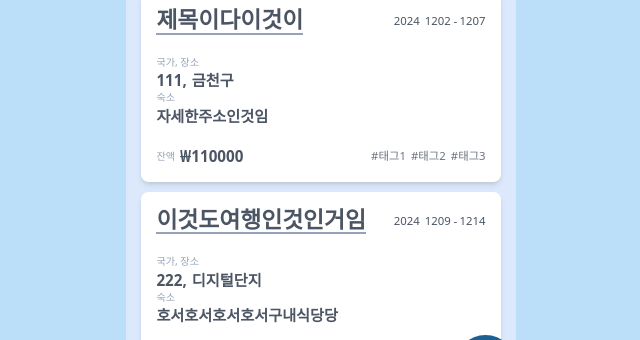
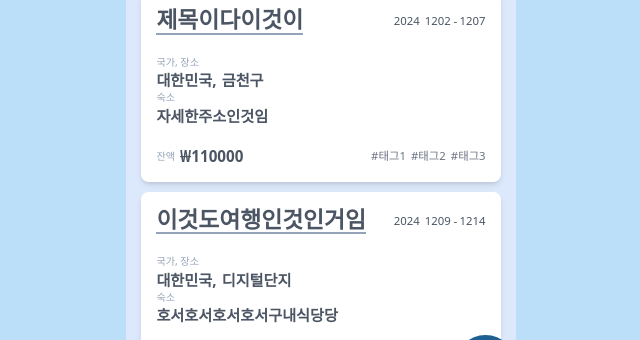
Before and after one commit to kosta-donana/luce-vita-client, a React (Vite) app: page / in a window 1280 px wide. Shown: the part 334-674 px from the top of the page, without its empty margins (319-959 px from the left). Built offline with nearby package versions, Linux system fonts and the light colour scheme.

Commit message:
feat: Home 페이지에 Travel 인터페이스 적용, 더미 데이터 생성

```diff
--- a/src/components/home/TravelCard.tsx
+++ b/src/components/home/TravelCard.tsx
@@ -1,5 +1,5 @@
 import { Tag } from './Tag';
-import { Travel } from '../../pages/Home';
+import { Travel } from '../../models/travel.model';
 
 export function TravelCard({ travel }: { travel: Travel }) {
   return (
@@ -25,7 +25,7 @@ export function TravelCard({ travel }: { travel: Travel }) {
         <div>
           <div className="text-slate-400">국가, 장소</div>
           <div className="text-2xl font-bold text-gray-600">
-            <span>{travel.countryno}</span>
+            <span>{travel.country.countryname}</span>
             <span className="mr-2">,</span>
             <span>{travel.localname}</span>
           </div>
--- a/src/pages/Home.tsx
+++ b/src/pages/Home.tsx
@@ -4,27 +4,13 @@ import { TravelCard } from '../components/home/TravelCard';
 import { TravelEmpty } from '../components/home/TravelEmpty';
 import { Header } from '../components/home/Header';
 import { CreateTravelButton } from '../components/home/CreateTravelButton';
+import { Travel } from '../models/travel.model';
 
-export interface Travel {
-  travelid: number;
-  userid: string;
-  countryno: number;
-  title: string;
-  startdate: string;
-  enddate: string;
-  localname: string;
-  address: string;
-  travelimg: string;
-  budgettotal: number;
-  tag: string; // tags 아닌가 ?
-  memo: string;
-}
-
-const initialTravels: Array<Travel> = [
+const dummyTravels: Array<Travel> = [
   {
     travelid: 11,
     userid: '10dhdof03hd9dh',
-    countryno: 111,
+    country: { countryname: '대한민국', currency: 'KRW' },
     title: '제목이다이것이',
     startdate: '1202',
     enddate: '1207',
@@ -32,13 +18,13 @@ const initialTravels: Array<Travel> = [
     address: '자세한주소인것임',
     travelimg: 'https://??????',
     budgettotal: 110000,
-    tag: '태그1',
+    tags: ['태그1'],
     memo: '메모별것도없네이거',
   },
   {
     travelid: 22,
     userid: '32dkch109fbos6',
-    countryno: 222,
+    country: { countryname: '대한민국', currency: 'KRW' },
     title: '이것도여행인것인거임',
     startdate: '1209',
     enddate: '1214',
@@ -46,13 +32,13 @@ const initialTravels: Array<Travel> = [
     address: '호서호서호서호서구내식당당',
     travelimg: 'https://!!!!!!',
     budgettotal: 220000,
-    tag: '태그2',
+    tags: ['태그2', '태그3'],
     memo: '메모를쓰지않은것이냐어째서',
   },
 ];
 
 export function Home() {
-  const [travels] = useState<Array<Travel>>(initialTravels);
+  const [travels] = useState<Array<Travel>>(dummyTravels);
   // const [travels] = useState<Array<Travel>>([]);
 
   return (
```
